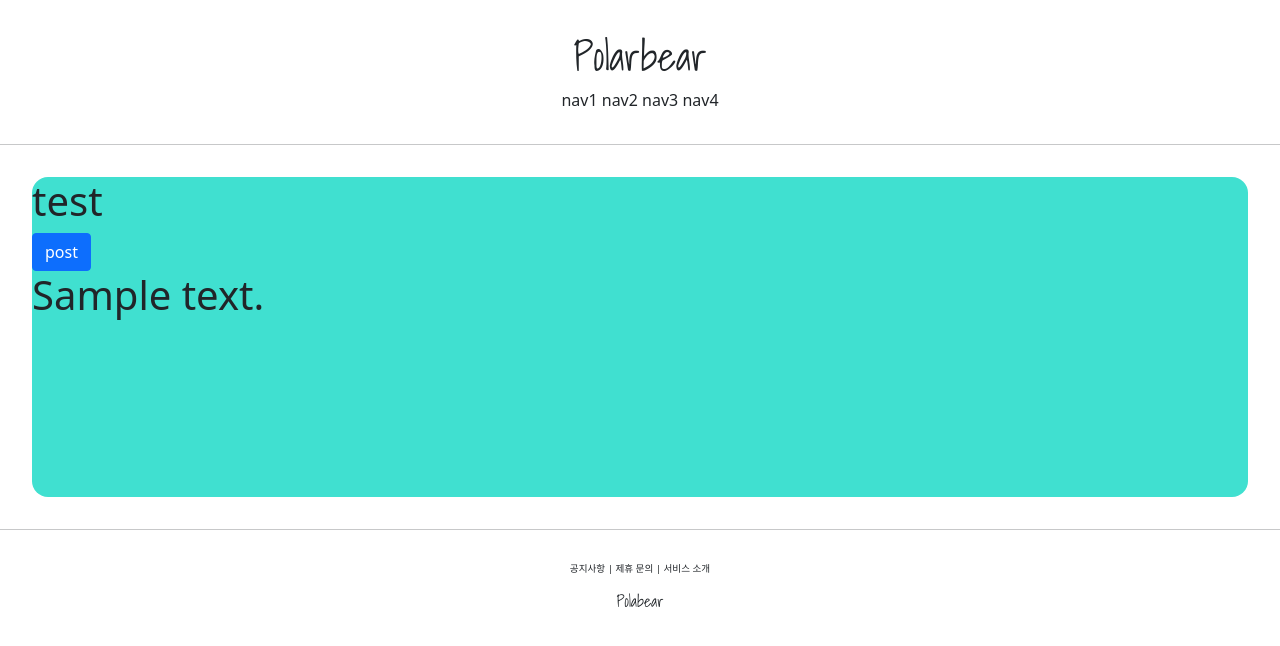
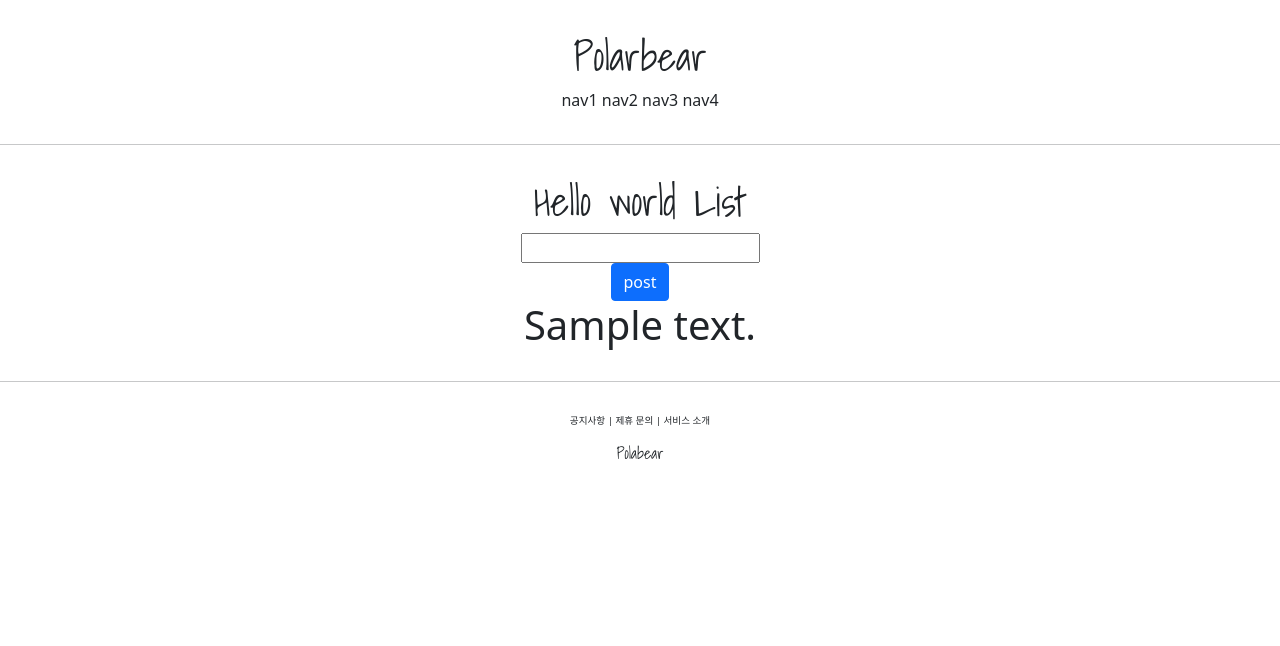
Before and after one commit to wer319452/self, a Django app: template accountapp/templates/accountapp/hello_world.html in a window 1280 px wide. Shown: the top 646 px of the page. Run offline with Django 3.2, Linux system fonts and the light colour scheme; the template is opened without the code that fills it: most values are stand-ins (such as "Sample title", 1, 10 or a date in 2020).

Commit message:
self study 8 save input context into model(db)

```diff
--- a/accountapp/templates/accountapp/hello_world.html
+++ b/accountapp/templates/accountapp/hello_world.html
@@ -11,17 +11,22 @@
         }
     </style>
 
-    <div style="height: 20rem; background-color: turquoise; border-radius: 1rem; margin: 2rem">
-        <h1>
-            test
+    <div style="border-radius: 1rem; margin: 2rem; text-align: center">
+        <h1 style="font-family: 'Shadows Into Light', cursive;">
+            Hello world List
         </h1>
         <form action="/accounts/hello_world/" method="post">
             {% csrf_token %}
+            <div>
+                <input type="text" name="hello_world_input">
+            </div>
             <input type="submit" class="btn btn-primary" value="post">
         </form>
+        {% if new_hello_world_output %}
         <h1>
-            {{ text }}
+            {{ new_hello_world_output.text }}
         </h1>
+        {% endif %}
     </div>
 
 {% endblock %}
```
Also changed, not shown: accountapp/views.py (+11 -1 lines), db.sqlite3.
